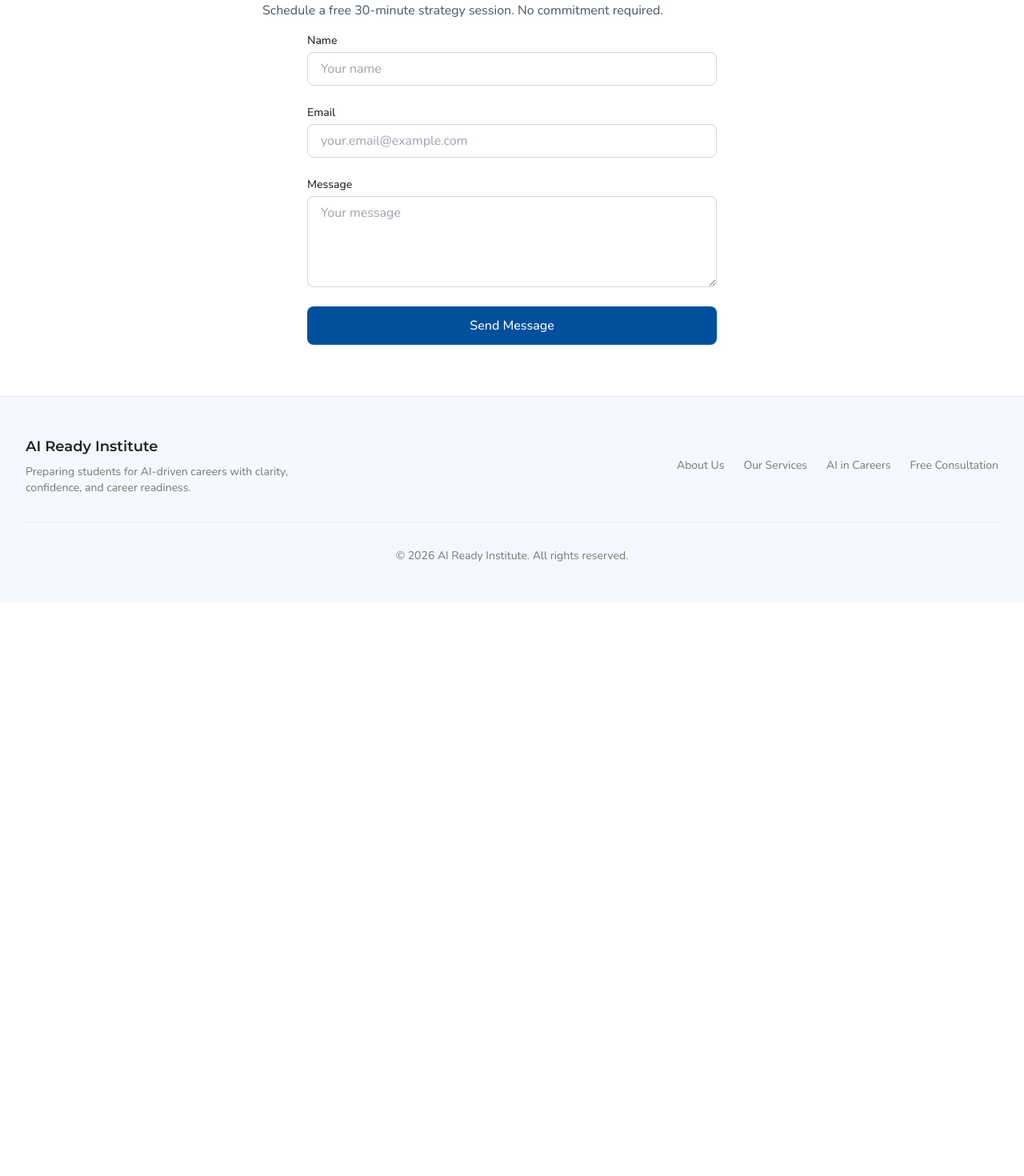
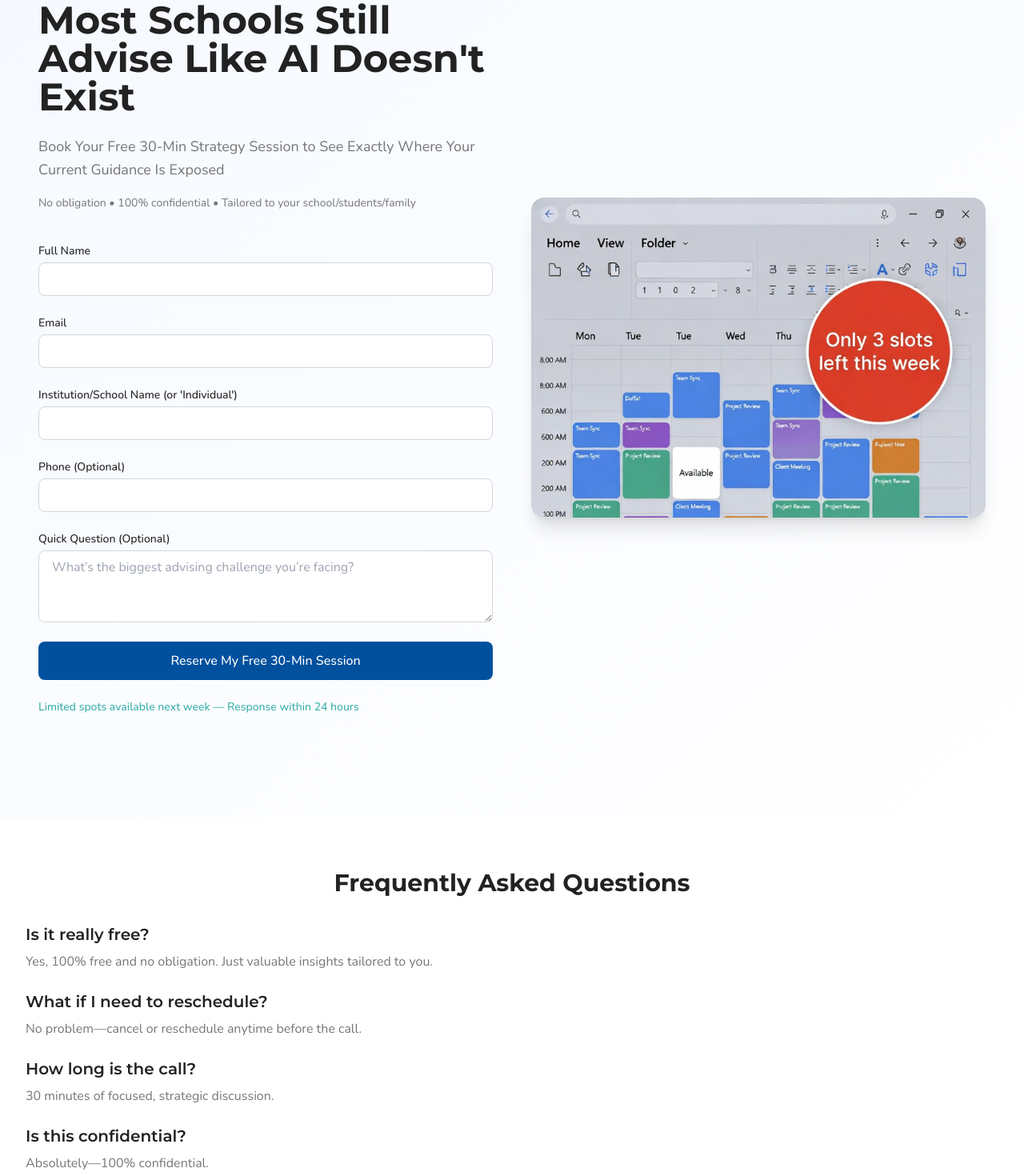
Before and after one commit to johnmoney/aiready-nextjs, a Next.js app: page /consultation in a window 1280 px wide. Shown: the part 200-1670 px from the top of the page at 80% size. Before the commit the page ends 953 px from the top, so only its background shows below. Built offline with nearby package versions, Linux system fonts and the light colour scheme.

Commit message:
add converting form elements

```diff
--- a/app/consultation/page.tsx
+++ b/app/consultation/page.tsx
@@ -1,14 +1,75 @@
+import Image from "next/image";
 import ContactForm from "@/components/ContactForm";
+import Pill from '@/components/Pill';
 
 export default function ConsultationPage() {
   return (
-    <div className="mx-auto max-w-2xl px-4 py-16 sm:px-6">
-      <h1 className="text-4xl font-bold text-slate-900">Claim Your Free Consultation</h1>
-      <p className="mt-6 text-slate-600 mb-4">
-        Schedule a free 30-minute strategy session. No commitment required.
-      </p>
+    <>
+      {/* Hero */}
+      <section className="relative overflow-hidden bg-gradient-to-br from-light-bg to-white px-4 py-16 sm:py-24 lg:py-32">
+        <div className="relative z-10 mx-auto max-w-7xl px-4 sm:px-6 lg:px-8">
+          <div className="grid items-center gap-12 lg:grid-cols-2">
+            <div className="text-center lg:text-left">
+              <h1 className="font-heading text-4xl font-bold leading-tight text-dark-text sm:text-5xl">
+                Most Schools Still Advise Like AI Doesn&apos;t Exist
+              </h1>
+              <p className="mt-6 text-lg leading-relaxed text-gray-text">
+                Book Your Free 30-Min Strategy Session to See Exactly Where Your Current Guidance Is Exposed
+              </p>
+              <p className="mt-4 text-sm text-gray-text">
+                No obligation • 100% confidential • Tailored to your school/students/family
+              </p>
+              <div className="mt-10">
+                <ContactForm />
+              </div>
+              <p className="mt-6 text-sm text-accent2 font-medium">
+                Limited spots available next week — Response within 24 hours
+              </p>
+            </div>
+            <div className="relative">
+              <div className="overflow-hidden rounded-2xl shadow-xl bg-gray-200 h-[400px] flex">
+                <Image
+                  src="/images/uploads/calendar.jpg"
+                  alt="Reserve your spot today"
+                  width={600}
+                  height={400}
+                  className="object-cover object-top rounded-2xl shadow-x"
+                  priority
+                />
+              </div>
+            </div>
+          </div>
+        </div>
+      </section>
 
-      <ContactForm />
-    </div>
+      {/* FAQ */}
+      <section className="mx-auto max-w-7xl px-4 py-16 sm:px-6 lg:px-8">
+        <h2 className="text-center font-heading text-3xl font-bold text-dark-text">
+          Frequently Asked Questions
+        </h2>
+        <div className="mt-8 space-y-6">
+          <div>
+            <h3 className="font-heading text-xl font-semibold text-dark-text">Is it really free?</h3>
+            <p className="mt-2 text-gray-text">Yes, 100% free and no obligation. Just valuable insights tailored to you.</p>
+          </div>
+          <div>
+            <h3 className="font-heading text-xl font-semibold text-dark-text">What if I need to reschedule?</h3>
+            <p className="mt-2 text-gray-text">No problem—cancel or reschedule anytime before the call.</p>
+          </div>
+          <div>
+            <h3 className="font-heading text-xl font-semibold text-dark-text">How long is the call?</h3>
+            <p className="mt-2 text-gray-text">30 minutes of focused, strategic discussion.</p>
+          </div>
+          <div>
+            <h3 className="font-heading text-xl font-semibold text-dark-text">Is this confidential?</h3>
+            <p className="mt-2 text-gray-text">Absolutely—100% confidential.</p>
+          </div>
+          <div>
+            <h3 className="font-heading text-xl font-semibold text-dark-text">No sales pitch?</h3>
+            <p className="mt-2 text-gray-text">Pure value—no pressure, just insights.</p>
+          </div>
+        </div>
+      </section>
+    </>
   );
 }
--- a/components/ContactForm.tsx
+++ b/components/ContactForm.tsx
@@ -7,21 +7,20 @@ export default function ContactForm() {
   const [formData, setFormData] = useState({
     name: '',
     email: '',
+    institution: '',
+    phone: '',
     message: '',
-    website: '',           // ← honeypot field
+    website: '', // Honeypot
   });
-
   const [status, setStatus] = useState<'idle' | 'sending' | 'success' | 'error'>('idle');
   const [errorMessage, setErrorMessage] = useState('');
 
   const handleSubmit = async (e: React.FormEvent) => {
     e.preventDefault();
 
-    // Honeypot check – if filled → likely spam
     if (formData.website.trim() !== '') {
-      // Silently "succeed" for bots (don't reveal it's spam detection)
       setStatus('success');
-      setFormData({ name: '', email: '', message: '', website: '' });
+      setFormData({ name: '', email: '', institution: '', phone: '', message: '', website: '' });
       return;
     }
 
@@ -32,102 +31,51 @@ export default function ContactForm() {
       const response = await fetch('/api/send-email', {
         method: 'POST',
         headers: { 'Content-Type': 'application/json' },
-        body: JSON.stringify({
-          name: formData.name,
-          email: formData.email,
-          message: formData.message,
-        }),
+        body: JSON.stringify(formData),
       });
 
       if (!response.ok) {
-        throw new Error('Failed to send email');
+        throw new Error('Failed to send');
       }
 
       setStatus('success');
-      setFormData({ name: '', email: '', message: '', website: '' });
+      setFormData({ name: '', email: '', institution: '', phone: '', message: '', website: '' });
     } catch (error) {
       setStatus('error');
-      setErrorMessage('Something went wrong. Please try again later.');
+      setErrorMessage('Something went wrong. Please try again.');
     }
   };
 
   return (
-    <form onSubmit={handleSubmit} className="mx-auto max-w-lg space-y-6">
+    <form onSubmit={handleSubmit} className="space-y-6">
       <div>
-        <label htmlFor="name" className="block text-sm font-medium text-dark-text">
-          Name
-        </label>
-        <input
-          id="name"
-          type="text"
-          value={formData.name}
-          onChange={(e) => setFormData({ ...formData, name: e.target.value })}
-          required
-          className="mt-1 block w-full rounded-lg border border-gray-300 px-4 py-2 text-dark-text focus:border-primary focus:ring-primary"
-          placeholder="Your name"
-        />
+        <label htmlFor="name" className="block text-sm font-medium text-dark-text">Full Name</label>
+        <input id="name" type="text" value={formData.name} onChange={(e) => setFormData({ ...formData, name: e.target.value })} required className="mt-1 block w-full rounded-lg border border-gray-300 px-4 py-2" />
       </div>
-
       <div>
-        <label htmlFor="email" className="block text-sm font-medium text-dark-text">
-          Email
-        </label>
-        <input
-          id="email"
-          type="email"
-          value={formData.email}
-          onChange={(e) => setFormData({ ...formData, email: e.target.value })}
-          required
-          className="mt-1 block w-full rounded-lg border border-gray-300 px-4 py-2 text-dark-text focus:border-primary focus:ring-primary"
-          placeholder="your.email@example.com"
-        />
+        <label htmlFor="email" className="block text-sm font-medium text-dark-text">Email</label>
+        <input id="email" type="email" value={formData.email} onChange={(e) => setFormData({ ...formData, email: e.target.value })} required className="mt-1 block w-full rounded-lg border border-gray-300 px-4 py-2" />
       </div>
-
       <div>
-        <label htmlFor="message" className="block text-sm font-medium text-dark-text">
-          Message
-        </label>
-        <textarea
-          id="message"
-          value={formData.message}
-          onChange={(e) => setFormData({ ...formData, message: e.target.value })}
-          required
-          rows={4}
-          className="mt-1 block w-full rounded-lg border border-gray-300 px-4 py-2 text-dark-text focus:border-primary focus:ring-primary"
-          placeholder="Your message"
-        />
+        <label htmlFor="institution" className="block text-sm font-medium text-dark-text">Institution/School Name (or &apos;Individual&apos;)</label>
+        <input id="institution" type="text" value={formData.institution} onChange={(e) => setFormData({ ...formData, institution: e.target.value })} required className="mt-1 block w-full rounded-lg border border-gray-300 px-4 py-2" />
       </div>
-
-      {/* Honeypot field – hidden from humans */}
+      <div>
+        <label htmlFor="phone" className="block text-sm font-medium text-dark-text">Phone (Optional)</label>
+        <input id="phone" type="tel" value={formData.phone} onChange={(e) => setFormData({ ...formData, phone: e.target.value })} className="mt-1 block w-full rounded-lg border border-gray-300 px-4 py-2" />
+      </div>
+      <div>
+        <label htmlFor="message" className="block text-sm font-medium text-dark-text">Quick Question (Optional)</label>
+        <textarea id="message" value={formData.message} onChange={(e) => setFormData({ ...formData, message: e.target.value })} rows={3} className="mt-1 block w-full rounded-lg border border-gray-300 px-4 py-2" placeholder="What’s the biggest advising challenge you’re facing?" />
+      </div>
       <div className="hidden">
-        <label htmlFor="website" className="sr-only">
-          Website (do not fill this out)
-        </label>
-        <input
-          id="website"
-          type="text"
-          name="website"
-          value={formData.website}
-          onChange={(e) => setFormData({ ...formData, website: e.target.value })}
-          tabIndex={-1}
-          autoComplete="off"
-        />
+        <input id="website" type="text" value={formData.website} onChange={(e) => setFormData({ ...formData, website: e.target.value })} tabIndex={-1} autoComplete="off" />
       </div>
-
-      <button
-        type="submit"
-        disabled={status === 'sending'}
-        className="w-full rounded-lg bg-primary px-6 py-3 text-base font-medium text-white hover:bg-primary-hover disabled:opacity-50"
-      >
-        {status === 'sending' ? 'Sending...' : 'Send Message'}
+      <button type="submit" disabled={status === 'sending'} className="w-full rounded-lg bg-primary px-6 py-3 text-white font-medium hover:bg-primary-hover disabled:opacity-50">
+        {status === 'sending' ? 'Sending...' : 'Reserve My Free 30-Min Session'}
       </button>
-
-      {status === 'success' && (
-        <p className="text-center text-sm text-accent2">Message sent successfully!</p>
-      )}
-      {status === 'error' && (
-        <p className="text-center text-sm text-red-500">{errorMessage}</p>
-      )}
+      {status === 'success' && <p className="text-center text-accent2">Request sent! We&apos;ll be in touch soon.</p>}
+      {status === 'error' && <p className="text-center text-red-500">{errorMessage}</p>}
     </form>
   );
 }
--- /dev/null
+++ b/components/Testimonial.tsx
@@ -0,0 +1,18 @@
+// components/Testimonial.tsx
+interface TestimonialProps {
+  quote: string;
+  author: string;
+  role: string;
+  imageSrc: string;
+}
+
+export default function Testimonial({ quote, author, role, imageSrc }: TestimonialProps) {
+  return (
+    <div className="rounded-lg bg-white p-6 shadow-sm text-center">
+      <img src={imageSrc} alt={author} className="mx-auto h-16 w-16 rounded-full object-cover mb-4" />
+      <p className="text-gray-text italic">&quot;{quote}&quot;</p>
+      <p className="mt-4 font-semibold text-dark-text">{author}</p>
+      <p className="text-sm text-gray-text">{role}</p>
+    </div>
+  );
+}
```
Also changed, not shown: public/images/uploads/calendar.jpg (added).
